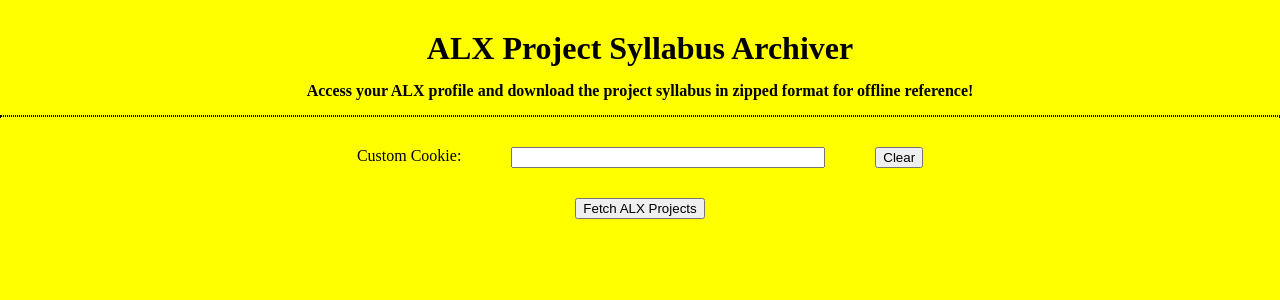
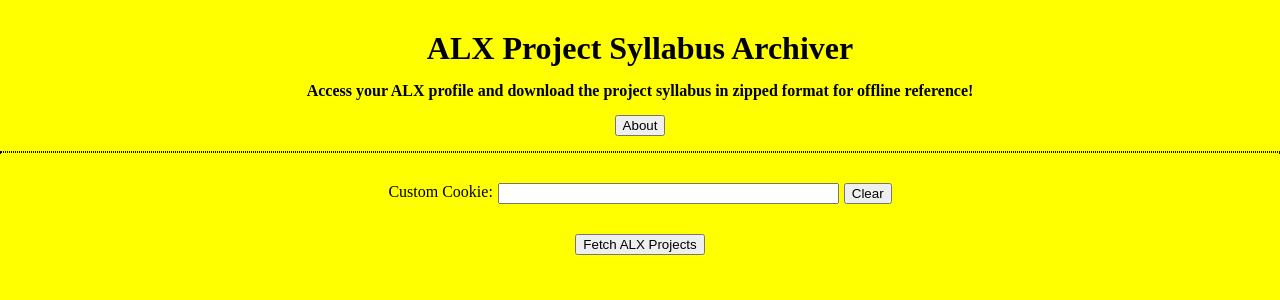
Before and after one commit to neoconstel/ALX-Projects-Archiver, a Flask app: page /alx_syllabus_archiver in a window 1280 px wide. Shown: the top 300 px of the page. Run offline with Flask 2, Linux system fonts and the light colour scheme; data that the repository does not hold is empty.

Commit message:
added 'About'

```diff
--- a/alx_scrape_app/alx_scrape_view.py
+++ b/alx_scrape_app/alx_scrape_view.py
@@ -52,7 +52,7 @@ def archive_page():
         # first empty queue
         queue.empty()
 
-        custom_cookie = request.form.get("custom-cookie")
+        custom_cookie = request.form.get("custom-cookie").strip()
 
         scrape_job = queue.enqueue(get_alx_syllabus, custom_cookie=custom_cookie, retry=Retry(max=3, interval=[10, 30, 60]))
         return redirect(f"{url_for('alx_scrape_view.archive_page')}")
--- a/alx_scrape_app/templates/alx_syllabus.html
+++ b/alx_scrape_app/templates/alx_syllabus.html
@@ -5,7 +5,7 @@
 .cookie-container{
     display: flex;
     justify-content: center;
-    gap: 50px;
+    gap: 5px;
     margin: 0 auto;
 }
 .cookie-label{
@@ -18,10 +18,14 @@
 .clear.btn{
     flex: 0 0 auto;
 }
+.about-btn{
+    margin: 0;
+}
 {% endblock style %}
 {% block content %}
 <h1>ALX Project Syllabus Archiver</h1>
 <h4>Access your ALX profile and download the project syllabus in zipped format for offline reference!</h4>
+<button class="btn about-btn">About</button>
 <hr>
 <form action="{{url_for('alx_scrape_view.archive_page')}}" method="POST">
     <div class="cookie-container">
@@ -46,10 +50,22 @@
     });
 
     fetchBtn = document.querySelector(".fetch.btn");
-    //fetchBtn.addEventListener("click", () => {
-    //    body.style.backgroundColor = "pink";
-    //    screenSaver();
-    //});
+
+    const aboutBtn = document.querySelector(".about-btn");
+    aboutBtn.addEventListener("click", () => {
+        alert(`Made for fun. Uses cookies to gain access. By default, my cookie is used when the custom-cookie input is left empty. Using your own cookie will allow you download your own projects.
+        github: neoconstel
+
+        -----Disclaimer-----
+        This is solely an experimental project for learning purposes. No one has access to your cookies or any personal/security information whatsoever, not even the developer. The sourcecode will be made available on github for full transparency.
+
+        To use your cookies, you need to get it first so do this:
+        - With Chrome browser, open the chrome dev tools and navigate to the network tab (you can access chrome dev tools by right-clicking on any page and selecting "inspector").
+        - While in the network tab, login to your ALX dashboard. Some entries will appear below the network tab.
+        - In the "Name" column, click on any of the appeared entries and a "Headers" column will appear by the right.
+        - With the "Headers" column selected, scroll down to a section titled "Request Headers".
+        - In the "Request Headers" section, find an entry named "cookie". Highlight everything in this entry EXCEPT the "cookie:" heading. Then right-click and choose "copy", NOT "copy value". This is what you will use.`);   });
+
 
     let linkGotten = false;
 
```
